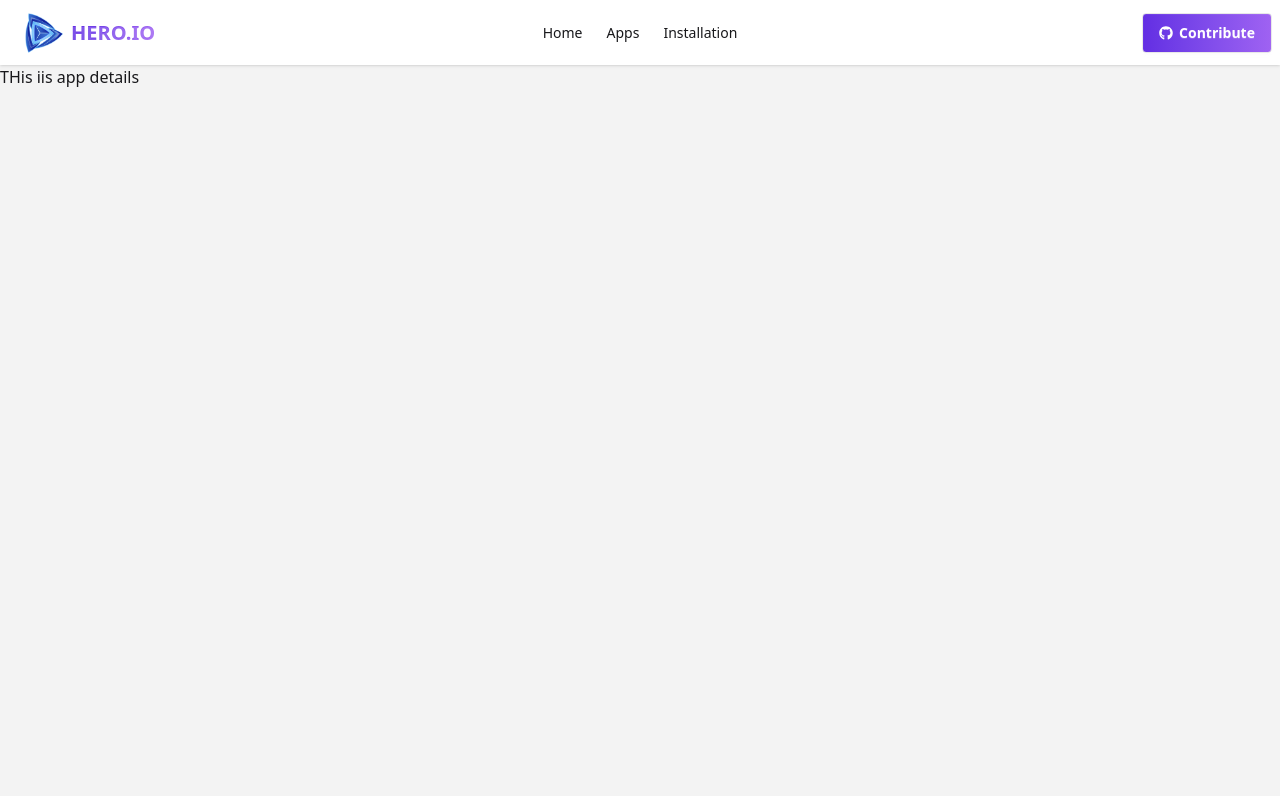
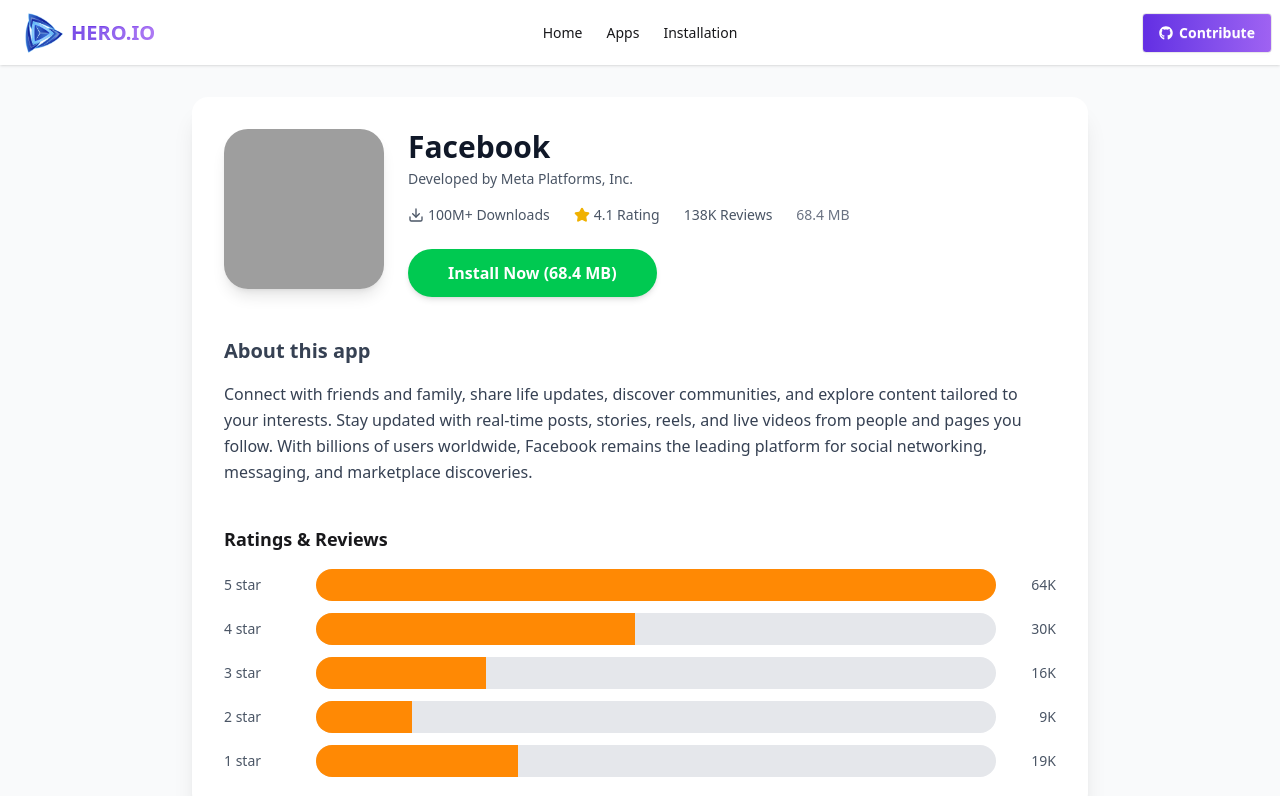
Before and after one commit to KnoxNeon/B12A08, a React (Vite) app: page /app/1 in a window 1280 px wide. Shown: the top 796 px of the page. Built offline with nearby package versions, Linux system fonts and the light colour scheme; grey boxes are pictures that could not be loaded.

Commit message:
add appdetails

```diff
--- a/package.json
+++ b/package.json
@@ -12,6 +12,7 @@
   "dependencies": {
     "@tailwindcss/vite": "^4.1.17",
     "axios": "^1.13.2",
+    "lucide-react": "^0.554.0",
     "react": "^19.1.1",
     "react-dom": "^19.1.1",
     "react-icons": "^5.5.0",
--- a/public/apps.json
+++ b/public/apps.json
@@ -6,15 +6,15 @@
     "id": 1,
     "description": "Connect with friends and family, share life updates, discover communities, and explore content tailored to your interests. Stay updated with real-time posts, stories, reels, and live videos from people and pages you follow. With billions of users worldwide, Facebook remains the leading platform for social networking, messaging, and marketplace discoveries.",
     "size": 68.4,
-    "reviews": 138000000,
+    "reviews": 138,
     "ratingAvg": 4.1,
-    "downloads": "10M",
+    "downloads": 100,
     "ratings": [
-      { "name": "1 star", "count": 18900000 },
-      { "name": "2 star", "count": 9200000 },
-      { "name": "3 star", "count": 15800000 },
-      { "name": "4 star", "count": 29800000 },
-      { "name": "5 star", "count": 64600000 }
+      { "name": "1 star", "count": 19 },
+      { "name": "2 star", "count": 9 },
+      { "name": "3 star", "count": 16 },
+      { "name": "4 star", "count": 30 },
+      { "name": "5 star", "count": 64 }
     ]
   },
   {
@@ -24,15 +24,15 @@
     "id": 2,
     "description": "Capture and share your world through photos, stories, reels, and IGTV. Follow your favorite creators, brands, and influencers to stay inspired with visual content. Use powerful editing tools, AR filters, and music to create engaging posts that stand out. With over 2 billion monthly users, Instagram is the go-to platform for creativity, connection, and discovery.",
     "size": 72.1,
-    "reviews": 152000000,
+    "reviews": 152,
     "ratingAvg": 4.3,
-    "downloads":"10M",
+    "downloads": 50,
     "ratings": [
-      { "name": "1 star", "count": 12800000 },
-      { "name": "2 star", "count": 7800000 },
-      { "name": "3 star", "count": 14800000 },
-      { "name": "4 star", "count": 32800000 },
-      { "name": "5 star", "count": 83800000 }
+      { "name": "1 star", "count": 13 },
+      { "name": "2 star", "count": 8 },
+      { "name": "3 star", "count": 15 },
+      { "name": "4 star", "count": 33 },
+      { "name": "5 star", "count": 83 }
     ]
   },
   {
@@ -42,15 +42,15 @@
     "id": 3,
     "description": "Send messages, make voice and video calls, and share media with end-to-end encryption for complete privacy. Create group chats with up to 1024 members, share live locations, and send disappearing messages. Trusted by over 2.5 billion people globally, WhatsApp is the world’s most popular secure messaging app for personal and business communication.",
     "size": 54.3,
-    "reviews": 189000000,
+    "reviews": 189,
     "ratingAvg": 4.2,
-    "downloads": "10M",
+    "downloads": 80,
     "ratings": [
-      { "name": "1 star", "count": 19800000 },
-      { "name": "2 star", "count": 10800000 },
-      { "name": "3 star", "count": 18800000 },
-      { "name": "4 star", "count": 39800000 },
-      { "name": "5 star", "count": 100200000 }
+      { "name": "1 star", "count": 20 },
+      { "name": "2 star", "count": 11 },
+      { "name": "3 star", "count": 19 },
+      { "name": "4 star", "count": 40 },
+      { "name": "5 star", "count": 99 }
     ]
   },
   {
@@ -60,15 +60,15 @@
     "id": 4,
     "description": "Stream over 100 million songs, discover personalized playlists, and enjoy ad-free music with Premium. Listen to podcasts, audiobooks, and exclusive artist content across all devices. With powerful recommendations powered by AI, Spotify helps you find your next favorite song, album, or podcast in seconds.",
     "size": 48.9,
-    "reviews": 31200000,
+    "reviews": 31,
     "ratingAvg": 4.5,
-    "downloads": "10M",
+    "downloads": 100,
     "ratings": [
-      { "name": "1 star", "count": 2800000 },
-      { "name": "2 star", "count": 1800000 },
-      { "name": "3 star", "count": 3800000 },
-      { "name": "4 star", "count": 6800000 },
-      { "name": "5 star", "count": 16000000 }
+      { "name": "1 star", "count": 3 },
+      { "name": "2 star", "count": 2 },
+      { "name": "3 star", "count": 4 },
+      { "name": "4 star", "count": 7 },
+      { "name": "5 star", "count": 15 }
     ]
   },
   {
@@ -78,15 +78,15 @@
     "id": 5,
     "description": "Watch, upload, and discover videos on the world’s largest video platform. From music videos and tutorials to gaming and vlogs, find content for every interest. Subscribe to channels, create playlists, and enjoy offline downloads with YouTube Premium. Over 2.5 billion users watch billions of hours of video monthly.",
     "size": 98.7,
-    "reviews": 142000000,
+    "reviews": 142,
     "ratingAvg": 4.1,
-    "downloads": "10M",
+    "downloads": 100,
     "ratings": [
-      { "name": "1 star", "count": 21800000 },
-      { "name": "2 star", "count": 12800000 },
-      { "name": "3 star", "count": 19800000 },
-      { "name": "4 star", "count": 29800000 },
-      { "name": "5 star", "count": 58800000 }
+      { "name": "1 star", "count": 22 },
+      { "name": "2 star", "count": 13 },
+      { "name": "3 star", "count": 20 },
+      { "name": "4 star", "count": 30 },
+      { "name": "5 star", "count": 57 }
     ]
   },
   {
@@ -96,15 +96,15 @@
     "id": 6,
     "description": "Create and discover short-form videos with powerful editing tools, effects, and trending sounds. Join global challenges, go live, and build a following with your unique content. With over 1.5 billion users, TikTok is the leading platform for viral entertainment, creativity, and cultural trends.",
     "size": 112.3,
-    "reviews": 62800000,
+    "reviews": 63,
     "ratingAvg": 4.4,
-    "downloads": "10M",
+    "downloads": 300,
     "ratings": [
-      { "name": "1 star", "count": 6800000 },
-      { "name": "2 star", "count": 4200000 },
-      { "name": "3 star", "count": 7800000 },
-      { "name": "4 star", "count": 12800000 },
-      { "name": "5 star", "count": 31200000 }
+      { "name": "1 star", "count": 7 },
+      { "name": "2 star", "count": 4 },
+      { "name": "3 star", "count": 8 },
+      { "name": "4 star", "count": 13 },
+      { "name": "5 star", "count": 31 }
     ]
   },
   {
@@ -114,15 +114,15 @@
     "id": 7,
     "description": "Navigate the world with real-time GPS, traffic updates, and public transit info. Discover nearby restaurants, gas stations, and attractions with detailed reviews and photos. Save places, share locations, and explore Street View for immersive planning. Trusted by over 1 billion users for daily navigation and exploration.",
     "size": 58.9,
-    "reviews": 16800000,
+    "reviews": 17,
     "ratingAvg": 4.3,
-    "downloads": "10M",
+    "downloads": 100,
     "ratings": [
-      { "name": "1 star", "count": 1800000 },
-      { "name": "2 star", "count": 1200000 },
-      { "name": "3 star", "count": 2800000 },
-      { "name": "4 star", "count": 4800000 },
-      { "name": "5 star", "count": 7200000 }
+      { "name": "1 star", "count": 2 },
+      { "name": "2 star", "count": 1 },
+      { "name": "3 star", "count": 3 },
+      { "name": "4 star", "count": 5 },
+      { "name": "5 star", "count": 6 }
     ]
   },
   {
@@ -132,15 +132,15 @@
     "id": 8,
     "description": "Manage your email with powerful spam filtering, smart organization, and 15GB of free storage. Use labels, filters, and search to find any message instantly. Integrate with Google Meet, Calendar, and Drive for seamless productivity. Over 1.8 billion users rely on Gmail for personal and professional communication.",
     "size": 42.1,
-    "reviews": 12800000,
+    "reviews": 13,
     "ratingAvg": 4.4,
-    "downloads": "10M",
+    "downloads": 100,
     "ratings": [
-      { "name": "1 star", "count": 980000 },
-      { "name": "2 star", "count": 680000 },
-      { "name": "3 star", "count": 1480000 },
-      { "name": "4 star", "count": 3280000 },
-      { "name": "5 star", "count": 6280000 }
+      { "name": "1 star", "count": 1 },
+      { "name": "2 star", "count": 1 },
+      { "name": "3 star", "count": 1 },
+      { "name": "4 star", "count": 3 },
+      { "name": "5 star", "count": 7 }
     ]
   },
   {
@@ -150,15 +150,15 @@
     "id": 9,
     "description": "Request rides, order food, or book deliveries with just a few taps. Track your driver in real-time, pay securely, and rate your experience. Available in over 10,000 cities worldwide, Uber connects you to safe, reliable transportation and services 24/7.",
     "size": 78.5,
-    "reviews": 12800000,
+    "reviews": 12,
     "ratingAvg": 4.6,
-    "downloads": "10M",
+    "downloads": 50,
     "ratings": [
-      { "name": "1 star", "count": 980000 },
-      { "name": "2 star", "count": 680000 },
-      { "name": "3 star", "count": 1280000 },
-      { "name": "4 star", "count": 2980000 },
-      { "name": "5 star", "count": 6280000 }
+      { "name": "1 star", "count": 1 },
+      { "name": "2 star", "count": 1 },
+      { "name": "3 star", "count": 1 },
+      { "name": "4 star", "count": 3 },
+      { "name": "5 star", "count": 6 }
     ]
   },
   {
@@ -168,15 +168,15 @@
     "id": 10,
     "description": "Stream thousands of movies, TV shows, documentaries, and originals in 4K. Download titles for offline viewing and create multiple profiles for family members. With personalized recommendations and exclusive content, Netflix is the world’s leading entertainment streaming service.",
     "size": 68.9,
-    "reviews": 14800000,
+    "reviews": 15,
     "ratingAvg": 4.3,
-    "downloads": "10M",
+    "downloads": 10,
     "ratings": [
-      { "name": "1 star", "count": 1680000 },
-      { "name": "2 star", "count": 980000 },
-      { "name": "3 star", "count": 1980000 },
-      { "name": "4 star", "count": 3980000 },
-      { "name": "5 star", "count": 6280000 }
+      { "name": "1 star", "count": 2 },
+      { "name": "2 star", "count": 1 },
+      { "name": "3 star", "count": 2 },
+      { "name": "4 star", "count": 4 },
+      { "name": "5 star", "count": 6 }
     ]
   },
   {
@@ -186,15 +186,15 @@
     "id": 11,
     "description": "Design stunning graphics, presentations, posters, and social media content with thousands of templates. Collaborate in real-time, animate designs, and export in multiple formats. Trusted by millions of creators, Canva makes professional design accessible to everyone, no experience needed.",
     "size": 58.3,
-    "reviews": 10800000,
+    "reviews": 11,
     "ratingAvg": 4.7,
-    "downloads": "10M",
+    "downloads": 10,
     "ratings": [
-      { "name": "1 star", "count": 480000 },
-      { "name": "2 star", "count": 380000 },
-      { "name": "3 star", "count": 880000 },
-      { "name": "4 star", "count": 2280000 },
-      { "name": "5 star", "count": 6280000 }
+      { "name": "1 star", "count": 0 },
+      { "name": "2 star", "count": 0 },
+      { "name": "3 star", "count": 1 },
+      { "name": "4 star", "count": 2 },
+      { "name": "5 star", "count": 8 }
     ]
   },
   {
@@ -204,15 +204,15 @@
     "id": 12,
     "description": "Learn 40+ languages through quick, bite-sized lessons that feel like games. Practice speaking, reading, listening, and writing with personalized feedback. With streaks, leaderboards, and rewards, Duolingo makes language learning fun and effective for millions worldwide.",
     "size": 48.7,
-    "reviews": 12800000,
+    "reviews": 13,
     "ratingAvg": 4.6,
-    "downloads": "10M",
+    "downloads": 50,
     "ratings": [
-      { "name": "1 star", "count": 880000 },
-      { "name": "2 star", "count": 580000 },
-      { "name": "3 star", "count": 1280000 },
-      { "name": "4 star", "count": 2980000 },
-      { "name": "5 star", "count": 6280000 }
+      { "name": "1 star", "count": 1 },
+      { "name": "2 star", "count": 1 },
+      { "name": "3 star", "count": 1 },
+      { "name": "4 star", "count": 3 },
+      { "name": "5 star", "count": 7 }
     ]
   },
   {
@@ -222,15 +222,15 @@
     "id": 13,
     "description": "Host and join video meetings with HD quality, screen sharing, and virtual backgrounds. Connect with up to 1000 participants, record sessions, and integrate with calendars. From business meetings to virtual classrooms, Zoom powers reliable communication for teams and individuals globally.",
     "size": 68.1,
-    "reviews": 4280000,
+    "reviews": 4,
     "ratingAvg": 4.0,
-    "downloads": "10M",
+    "downloads": 10,
     "ratings": [
-      { "name": "1 star", "count": 680000 },
-      { "name": "2 star", "count": 480000 },
-      { "name": "3 star", "count": 880000 },
-      { "name": "4 star", "count": 980000 },
-      { "name": "5 star", "count": 1260000 }
+      { "name": "1 star", "count": 1 },
+      { "name": "2 star", "count": 0 },
+      { "name": "3 star", "count": 1 },
+      { "name": "4 star", "count": 1 },
+      { "name": "5 star", "count": 1 }
     ]
   },
   {
@@ -240,15 +240,15 @@
     "id": 14,
     "description": "Identify any song playing around you in seconds with just one tap. Discover lyrics, watch music videos, and add tracks to your Spotify or Apple Music playlists. With over 1 billion installs, Shazam is the fastest way to find and save the music you love.",
     "size": 38.9,
-    "reviews": 8280000,
+    "reviews": 8,
     "ratingAvg": 4.7,
-    "downloads": "10M",
+    "downloads": 10,
     "ratings": [
-      { "name": "1 star", "count": 380000 },
-      { "name": "2 star", "count": 280000 },
-      { "name": "3 star", "count": 680000 },
-      { "name": "4 star", "count": 1680000 },
-      { "name": "5 star", "count": 5280000 }
+      { "name": "1 star", "count": 0 },
+      { "name": "2 star", "count": 0 },
+      { "name": "3 star", "count": 1 },
+      { "name": "4 star", "count": 2 },
+      { "name": "5 star", "count": 5 }
     ]
   },
   {
@@ -258,15 +258,15 @@
     "id": 15,
     "description": "Back up unlimited photos and videos in high quality with free storage. Organize memories with automatic albums, search by people or places, and edit with AI-powered tools. Share securely with family and friends. Over 4 billion photos are uploaded daily to Google Photos.",
     "size": 58.3,
-    "reviews": 48800000,
+    "reviews": 49,
     "ratingAvg": 4.5,
-    "downloads": "10M",
+    "downloads": 50,
     "ratings": [
-      { "name": "1 star", "count": 3800000 },
-      { "name": "2 star", "count": 2800000 },
-      { "name": "3 star", "count": 6800000 },
-      { "name": "4 star", "count": 12800000 },
-      { "name": "5 star", "count": 22800000 }
+      { "name": "1 star", "count": 4 },
+      { "name": "2 star", "count": 3 },
+      { "name": "3 star", "count": 7 },
+      { "name": "4 star", "count": 13 },
+      { "name": "5 star", "count": 22 }
     ]
   },
   {
@@ -276,15 +276,15 @@
     "id": 16,
     "description": "Build and engage with your professional network, access knowledge, insights, and opportunities. Stay updated with industry news, connect with recruiters, and showcase your skills and experience. With over 1 billion members, LinkedIn is the world’s largest professional network for career growth, job searching, and business networking.",
     "size": 78.2,
-    "reviews": 2580000,
+    "reviews": 3,
     "ratingAvg": 4.4,
-    "downloads": "10M",
+    "downloads": 10,
     "ratings": [
-      { "name": "1 star", "count": 198000 },
-      { "name": "2 star", "count": 128000 },
-      { "name": "3 star", "count": 298000 },
-      { "name": "4 star", "count": 598000 },
-      { "name": "5 star", "count": 1358000 }
+      { "name": "1 star", "count": 3 },
+      { "name": "2 star", "count": 11 },
+      { "name": "3 star", "count": 1 },
+      { "name": "4 star", "count": 15 },
+      { "name": "5 star", "count": 28 }
     ]
   }
 ]
--- a/src/Pages/AppDetails.jsx
+++ b/src/Pages/AppDetails.jsx
@@ -1,16 +1,111 @@
 import React from 'react'
-import { useParams } from 'react-router'
+import { useParams } from 'react-router' // ← Fixed import (was 'react-router')
 import useApps from '../Hooks/useApps'
+import { Star, Download } from 'lucide-react' // Optional: for nice icons
 
 const AppDetails = () => {
-    const { id } = useParams()
-    const { apps } = useApps()
-    const app = apps.find(a => String(a.id) === id)
-    console.log(app)
+  const { id } = useParams()
+  const { apps } = useApps()
+
+  // Find the app safely
+  const app = apps.find(a => String(a.id) === id)
+
+  // Handle case when app is not found (e.g. wrong URL)
+  if (!app) {
+    return (
+      <div className="flex items-center justify-center min-h-screen bg-gray-50">
+        <div className="text-center">
+          <h1 className="text-3xl font-bold text-gray-800">App Not Found</h1>
+          <p className="text-gray-600 mt-2">The app you're looking for doesn't exist.</p>
+        </div>
+      </div>
+    )
+  }
 
   return (
-    <div>
-      THis iis app details
+    <div className="min-h-screen bg-gray-50 py-8">
+      <div className="max-w-4xl mx-auto bg-white rounded-2xl shadow-xl overflow-hidden">
+        {/* Top Section - App Info */}
+        <div className="p-6 sm:p-8">
+          <div className="flex flex-col sm:flex-row gap-6">
+            {/* App Icon - Fixed size */}
+            <div className="flex-shrink-0">
+              <img
+                src={app.image}
+                alt={app.title}
+                className="w-32 h-32 sm:w-40 sm:h-40 rounded-3xl object-cover shadow-lg"
+              />
+            </div>
+
+            {/* App Details */}
+            <div className="flex-1">
+              <h1 className="text-2xl sm:text-3xl font-bold text-gray-900">
+                {app.title}
+              </h1>
+              <p className="text-sm text-gray-600 mt-1">
+                Developed by {app.companyName}
+              </p>
+
+              {/* Stats Row */}
+              <div className="flex flex-wrap items-center gap-6 mt-4 text-sm text-gray-600">
+                <div className="flex items-center gap-1">
+                  <Download className="w-4 h-4" />
+                  <span>{app.downloads}M+ Downloads</span>
+                </div>
+                <div className="flex items-center gap-1">
+                  <Star className="w-4 h-4 text-yellow-500 fill-yellow-500" />
+                  <span>{app.ratingAvg} Rating</span>
+                </div>
+                <div>
+                  <span>{app.reviews}K Reviews</span>
+                </div>
+                <div className="text-gray-500">
+                  {app.size} MB
+                </div>
+              </div>
+
+              {/* Install Button */}
+              <button className="mt-6 px-10 py-3 bg-green-500 hover:bg-green-600 text-white font-semibold rounded-full transition-all shadow-md hover:shadow-lg">
+                Install Now ({app.size} MB)
+              </button>
+            </div>
+          </div>
+
+          {/* Description */}
+          <div className="mt-10 text-gray-700 leading-relaxed text-sm sm:text-base">
+            <h2 className="text-xl font-semibold mb-4">About this app</h2>
+            <p className="whitespace-pre-line">{app.description}</p>
+          </div>
+
+          {/* Optional: Ratings breakdown */}
+          {app.ratings && (
+            <div className="mt-10">
+              <h3 className="text-lg font-semibold mb-4">Ratings & Reviews</h3>
+              <div className="space-y-3">
+                {app.ratings.slice().reverse().map((rating) => {
+                  const maxCount = Math.max(...app.ratings.map(r => r.count))
+                  const percentage = maxCount > 0 ? (rating.count / maxCount) * 100 : 0
+
+                  return (
+                    <div key={rating.name} className="flex items-center gap-3">
+                      <span className="w-20 text-sm text-gray-600">{rating.name}</span>
+                      <div className="flex-1 bg-gray-200 rounded-full h-8 overflow-hidden">
+                        <div
+                          className="h-full bg-orange-400 transition-all duration-700"
+                          style={{ width: `${percentage}%` }}
+                        />
+                      </div>
+                      <span className="w-12 text-right text-sm text-gray-600">
+                        {rating.count}K
+                      </span>
+                    </div>
+                  )
+                })}
+              </div>
+            </div>
+          )}
+        </div>
+      </div>
     </div>
   )
 }
--- a/src/components/AppCard.jsx
+++ b/src/components/AppCard.jsx
@@ -9,7 +9,7 @@
       <div>
           <Link to={`/app/${app.id}`} className="card bg-base-100 w-full shadow-sm hover:scale-105">
               <figure>
-                  <img className='w-full lg:h-80 bg-white object-cover'
+                  <img className='w-50 h-32 sm:w-40 sm:h-40 rounded-3xl pt-6 object-cover'
                       src={app.image}
                       alt="{app.title}" />
               </figure>
```
Also changed, not shown: 1 other file (tests, documents, lock files or other folders).
